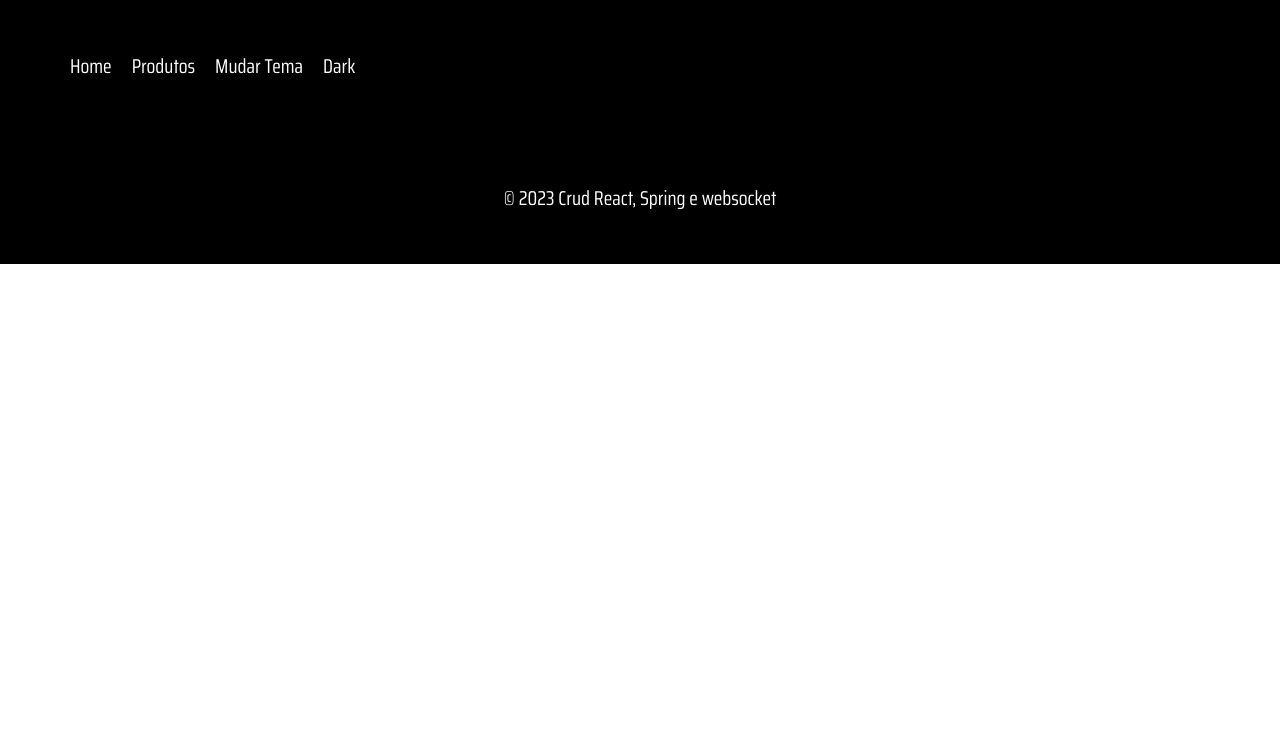
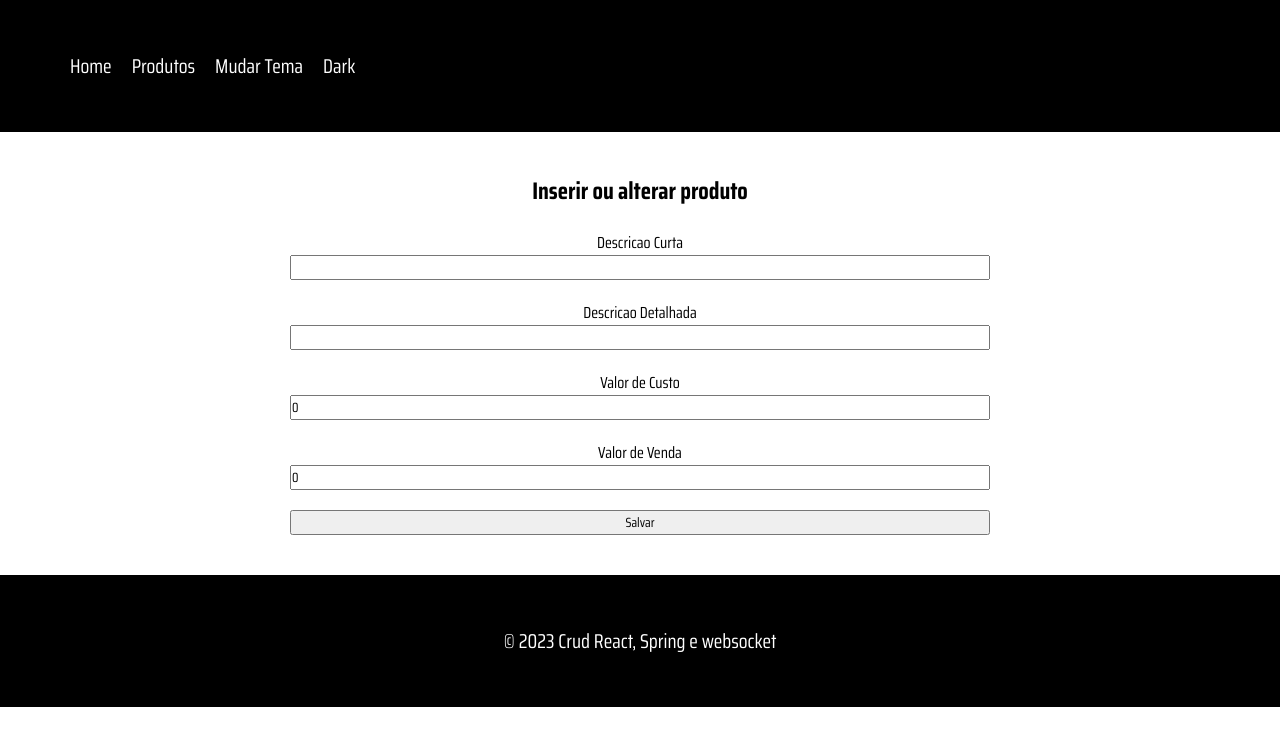
Before and after one commit to JoileJr/loja-virtual-front, a React (Create React App) app: page /produto-formulario in a window 1280 px wide. Shown: the top 746 px of the page. Built offline with nearby package versions, Linux system fonts and the light colour scheme; a web font is replaced by a local one.

Commit message:
cadastro e listagem

```diff
--- a/package.json
+++ b/package.json
@@ -7,6 +7,7 @@
     "@testing-library/jest-dom": "^5.16.5",
     "@testing-library/react": "^13.4.0",
     "@testing-library/user-event": "^13.5.0",
+    "axios": "^1.5.0",
     "react": "^18.2.0",
     "react-dom": "^18.2.0",
     "react-icons": "^4.10.1",
--- a/src/App.js
+++ b/src/App.js
@@ -19,8 +19,8 @@ function App() {
         <Header />
         <Routes>
           <Route exact path="/" Component={() => <Home />} />
-          <Route exact path="/productForm" Component={() => <ProdutoForm />} />
-          <Route exact path="/productList" Component={() => <ProdutoList />} />
+          <Route exact path="/produtos" Component={ProdutoList} />
+          <Route exact path="/produto-formulario" Component={ProdutoForm} />
         </Routes>
         <Footer />
       </BrowserRouter>
--- a/src/components/header/Header.jsx
+++ b/src/components/header/Header.jsx
@@ -2,15 +2,21 @@ import React, { useContext } from "react";
 
 import styles from './Header.module.css';
 import { TemaContexto } from "../../App";
+import { useNavigate } from "react-router";
 
 const Header = () => {
     const {dark, setDark} = useContext(TemaContexto);
+    const navigate = useNavigate();
+
+    const navegar = (pagina) =>{
+        navigate(pagina)
+    }
 
     return(
         <div className={`${styles.navbar} ${dark ? 'dark' : 'light'}`}>
-            <span className={styles.link}>Home</span>
-            <span className={styles.link}>Produtos</span>
-            <span className={styles.link} onClick={() => setDark(!dark)}>Mudar Tema</span>
+            <span className={styles.link} onClick={() => navegar("/")} >Home</span>
+            <span className={styles.link} onClick={() => navegar("/produtos")} >Produtos</span>
+            <span className={styles.link} onClick={() => setDark(!dark)} >Mudar Tema</span>
             <span className={styles.link}>{dark ? 'Dark' : 'Light'}</span>
         </div>
     )
--- a/src/pages/produtoForm/ProdutoForm.jsx
+++ b/src/pages/produtoForm/ProdutoForm.jsx
@@ -1,9 +1,36 @@
-import React from 'react'
+import React, { useState, useEffect } from 'react'
+import { ProdutoService } from '../../services/ProdutoService';
+import styles from './ProdutoForm.module.css';
 
 const ProdutoForm = () => {
-  return (
-    <div>ProdutoForm</div>
-  )
+    const produtoNovo = { descricaoCurta: '', descricaoDetalhada: '', valorCusto: 0, valorVenda:0};
+    const [produto, setProduto] = useState(produtoNovo);
+    const produtoService = new ProdutoService();
+
+    const alterarValor = (event) => {
+        setProduto({...produto, [event.target.name]:event.target.value });
+    }
+
+    const salvar = () => {
+        produtoService.inserir(produto).then(data => {
+            console.log(data)
+        });
+    }
+
+    return (
+        <div className={styles.form}>
+            <h2>Inserir ou alterar produto</h2>
+            <label className={styles.label}>Descricao Curta</label>
+            <input className={styles.input} type="text" name="descricaoCurta" value={produto.descricaoCurta} onChange={alterarValor} />
+            <label className={styles.label}>Descricao Detalhada</label>
+            <input className={styles.input} type="text" name="descricaoDetalhada" value={produto.descricaoDetalhada} onChange={alterarValor} />
+            <label className={styles.label}>Valor de Custo</label>
+            <input className={styles.input} type="number" name="valorCusto" value={produto.valorCusto} onChange={alterarValor} />
+            <label className={styles.label}>Valor de Venda</label>
+            <input className={styles.input} type="number" name="valorVenda" value={produto.valorVenda} onChange={alterarValor} />
+            <button onClick={salvar} className={styles.button}>Salvar</button>
+        </div>
+    )
 }
 
 export default ProdutoForm
--- a/src/pages/produtoForm/ProdutoForm.module.css
+++ b/src/pages/produtoForm/ProdutoForm.module.css
@@ -0,0 +1,19 @@
+.form{
+    padding: 40px;
+    display: flex;
+    flex-direction: column;
+    align-items: center;
+}
+
+.button{
+    margin-top: 20px;
+    width: 700px;
+}
+
+.input{
+    width: 700px;
+}
+
+.label{
+    margin-top: 20px;
+}
--- a/src/pages/produtoList/ProdutoList.jsx
+++ b/src/pages/produtoList/ProdutoList.jsx
@@ -1,9 +1,36 @@
-import React from 'react'
+import React, { useState, useEffect } from 'react'
+import { ProdutoService } from '../../services/ProdutoService';
+import { useNavigate } from "react-router";
 
 const ProdutoList = () => {
-  return (
-    <div>ProdutoList</div>
-  )
+    const navigate = useNavigate();
+    const [produtos, setProdutos] = useState([]);
+    const produtoService = new ProdutoService();
+
+    useEffect(() => {
+        buscarProdutos();
+    }, []);
+
+    const buscarProdutos = ()=> {
+        produtoService.listar().then(data =>{
+            setProdutos(data.data)
+        })
+    }
+
+    const formulario = () => {
+        navigate("/produto-formulario")
+    }
+
+    return (
+        <div>
+            <h2>Lista de produtos</h2>
+            <button onClick={formulario}>Novo produto</button>
+            <br /><br />
+            {produtos.map(produto=>{
+                <p key={produto.id}>{produto.descricaoCurta}</p>
+            })}
+        </div>
+    )
 }
 
 export default ProdutoList
--- /dev/null
+++ b/src/services/ProdutoService.js
@@ -0,0 +1,21 @@
+import axios, { Axios } from "axios"
+
+export class ProdutoService{
+    URL = "http://localhost:8080/api/produto/"
+
+    inserir(produto){
+        return axios.post(this.URL, produto)
+    }
+
+    alterar(produto) {
+        return axios.put(this.URL, produto)
+    }
+
+    listar() {
+        return axios.get(this.URL)
+    }
+
+    excluir(id) {
+        return axios.delete(this.URL, id)
+    }
+}
```
Also changed, not shown: 1 other file (tests, documents, lock files or other folders).
